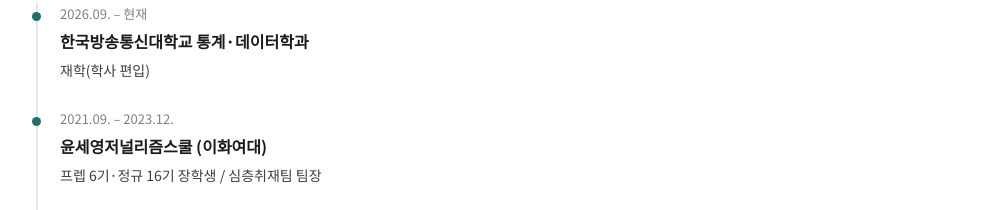
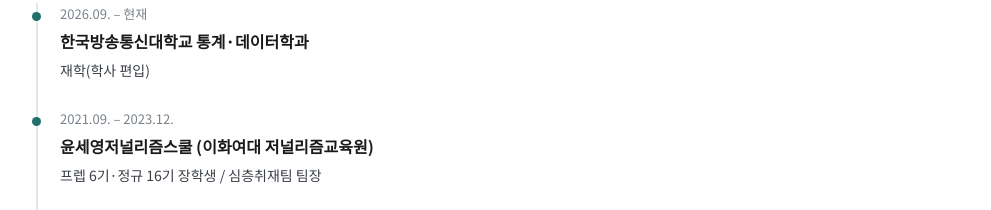
Before and after one commit to micjung15-cmd/portfolio, a plain HTML site: page index.html in a window 1280 px wide. Shown: the part 1243-1453 px from the top of the page, without its empty margins (144-1135 px from the left). Drawn offline with Linux system fonts and the light colour scheme.

Commit message:
Update school name in education section

```diff
--- a/index.html
+++ b/index.html
@@ -55,7 +55,7 @@ const DATA = {
   /* ───── 5. 학력·교육 ───── */
   학력: [
     { 기간: "2026.09. – 현재", 학교: "한국방송통신대학교 통계·데이터학과", 내용: "재학(학사 편입)" },
-    { 기간: "2021.09. – 2023.12.", 학교: "윤세영저널리즘스쿨 (이화여대)", 내용: "프렙 6기·정규 16기 장학생 / 심층취재팀 팀장" },
+    { 기간: "2021.09. – 2023.12.", 학교: "윤세영저널리즘스쿨 (이화여대 저널리즘교육원)", 내용: "프렙 6기·정규 16기 장학생 / 심층취재팀 팀장" },
     { 기간: "2014.03. – 2019.08.", 학교: "경희대학교 정경대학 경제학과", 내용: "학사 졸업 (학점 3.13 / 4.5)" },
   ],
 
```
